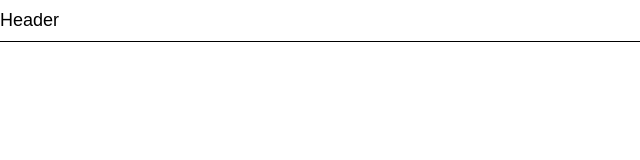
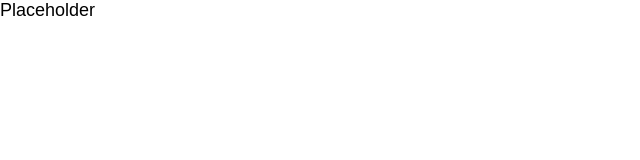
Before and after one commit to ooloo-io/github-flow-derrickhua, a website: page src/index.html in a window 1280 px wide. Shown: the whole page, without its empty margins (0-640 px from the left). Drawn offline with nearby package versions, Linux system fonts and the light colour scheme.

Commit message:
Revert "header implementation (#1)"
This reverts commit 4af9d83a41751597dd38c103e99a68cfdc7e7b5f.

```diff
--- a/src/index.html
+++ b/src/index.html
@@ -13,6 +13,6 @@
 </head>
 
 <body>
-  <header class="h">Header</header>
+  Placeholder
 </body>
 </html>
--- a/src/styles.css
+++ b/src/styles.css
@@ -2,8 +2,3 @@ body {
   font-family: Arial, Helvetica, sans-serif;
   font-size: 18px;
 }
-
-.h {
-  padding: 10px 0;
-  border-bottom: 1px solid black;
-}
```
